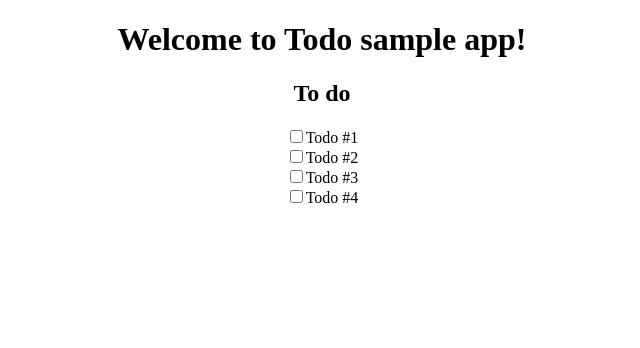
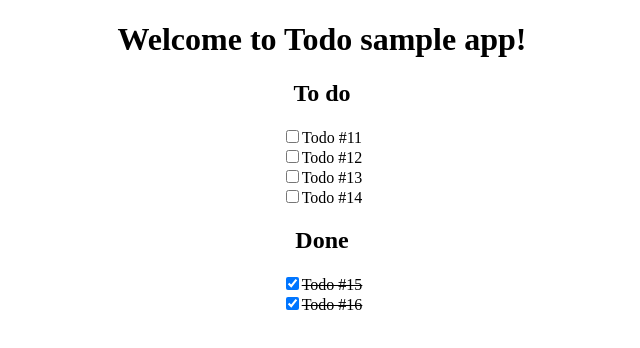
Before and after one commit to nettecode/todoSampleWebApp, an Angular app: page / in a window 1280 px wide. Shown: the top 348 px of the page, without its empty margins (318-958 px from the left). Built offline with nearby package versions, Linux system fonts and the light colour scheme.

Commit message:
done list added & modified

```diff
--- a/src/app/app.component.html
+++ b/src/app/app.component.html
@@ -3,4 +3,5 @@
     Welcome to {{title}}!
   </h1>
   <app-todo-list [list]="lists.todo"></app-todo-list>
+  <app-todo-list [list]="lists.done"></app-todo-list>
 </div>
--- a/src/app/app.component.ts
+++ b/src/app/app.component.ts
@@ -1,4 +1,6 @@
 import { Component } from '@angular/core';
+
+import {Todo} from './shared/todo.model';
 
 @Component({
   selector: 'app-root',
@@ -11,10 +13,17 @@ export class AppComponent {
     todo: {
       name: 'To do',
       tasks: [
-        'Todo #1',
-        'Todo #2',
-        'Todo #3',
-        'Todo #4'
+        new Todo('Todo #11'),
+        new Todo('Todo #12'),
+        new Todo('Todo #13'),
+        new Todo('Todo #14')
+      ]
+    },
+    done: {
+      name: 'Done',
+      tasks: [
+        new Todo('Todo #15', true),
+        new Todo('Todo #16', true)
       ]
     }
   }
--- /dev/null
+++ b/src/app/shared/todo.model.ts
@@ -0,0 +1,9 @@
+export class Todo {
+  public name: string;
+  public done: boolean;
+
+  constructor(name: string, done: boolean = false) {
+    this.name = name;
+    this.done = done;
+  }
+}
--- a/src/app/todo-list/todo-item/todo-item.component.html
+++ b/src/app/todo-list/todo-item/todo-item.component.html
@@ -1,4 +1,4 @@
 <div>
-  <input type="checkbox" name="task1">
-  <label for="task1">{{ task }}</label>
+  <input type="checkbox" [checked]="task.done">
+  <label [ngClass]="{'taskIsDoneDecoration': task.done}">{{ task.name }}</label>
 </div>
--- a/src/app/todo-list/todo-item/todo-item.component.scss
+++ b/src/app/todo-list/todo-item/todo-item.component.scss
@@ -0,0 +1,3 @@
+.taskIsDoneDecoration {
+  text-decoration: line-through;
+}
```
